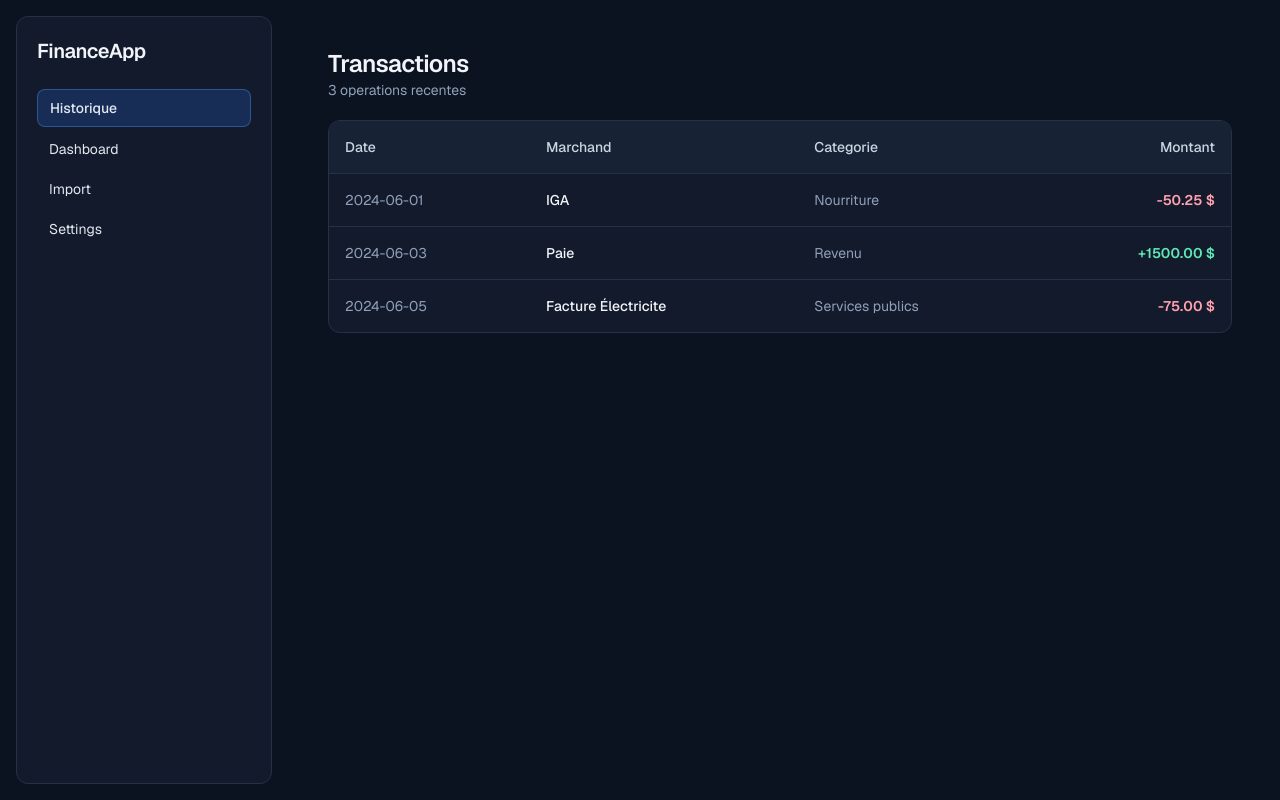
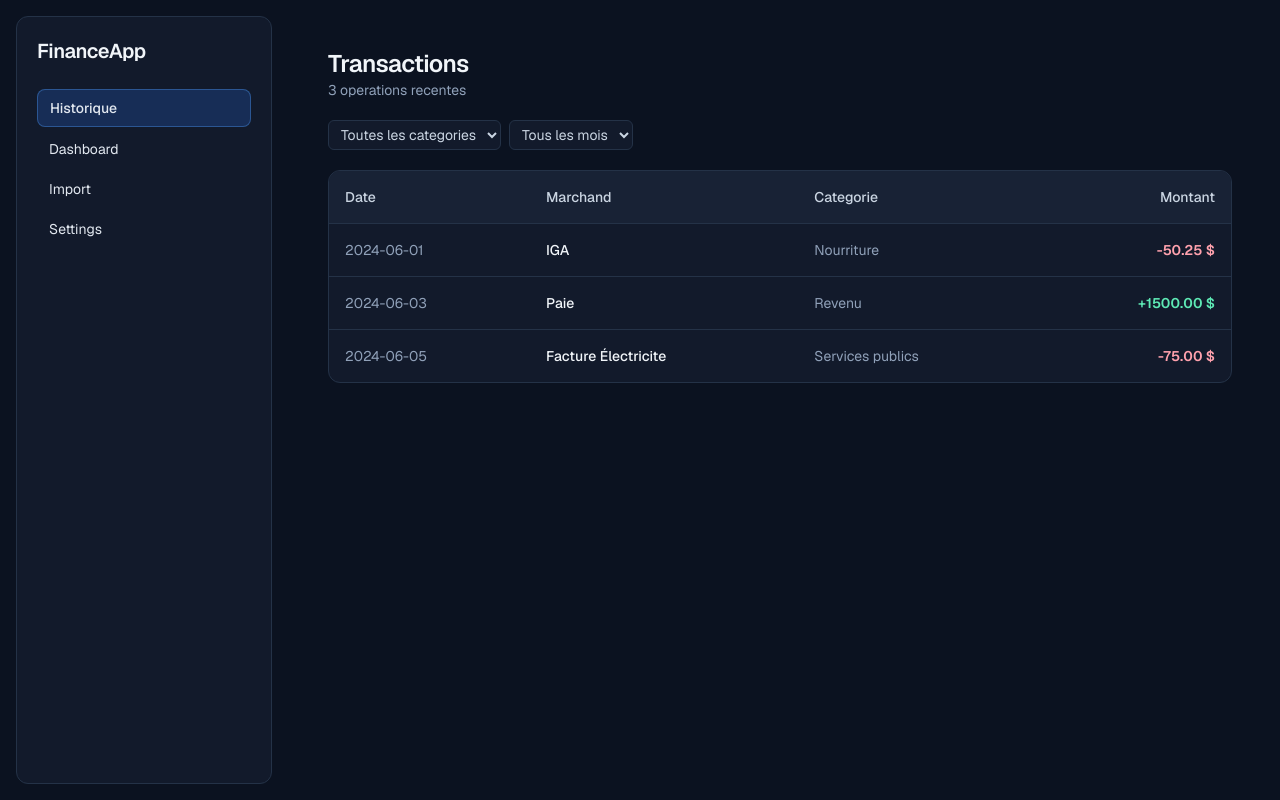
Before and after one commit to matheo-lacerte/FinanceApp, a Next.js app: page /transactions in a window 1280 px wide. Built offline with nearby package versions, Linux system fonts and the light colour scheme.

Commit message:
Ajoute des filtres de catégorie et de mois à la page des transactions

```diff
--- a/app/(app)/transactions/page.tsx
+++ b/app/(app)/transactions/page.tsx
@@ -16,7 +16,11 @@ const mockData = [
   },
 ];
 
+const categories = [ "Nourriture", "Revenu", "Services publics", "Transport", "Divertissement", "Santé", "Autres" ];
+
 export default function TransactionsPage() {
+  const selectClasses = "border border-[color:var(--border)] rounded-md bg-[color:var(--surface)] px-2 py-1 text-sm text-slate-300";
+
   return (
     <main className="space-y-5">
       <header>
@@ -24,6 +28,29 @@ export default function TransactionsPage() {
         <p className="text-sm text-slate-400">{mockData.length} operations recentes</p>
       </header>
 
+      <div>
+        <select className={selectClasses}>
+          <option value="all">Toutes les categories</option>
+          {categories.map((category) => (
+            <option key={category} value={category}>{category}</option>
+          ))}
+        </select>
+        <select className={`ml-2 ${selectClasses}`}>
+          <option value="all">Tous les mois</option>
+          <option value="january">Janvier</option>
+          <option value="february">Février</option>
+          <option value="march">Mars</option>
+          <option value="april">Avril</option>
+          <option value="may">Mai</option>
+          <option value="june">Juin</option>
+          <option value="july">Juillet</option>
+          <option value="august">Août</option>
+          <option value="september">Septembre</option>
+          <option value="october">Octobre</option>
+          <option value="november">Novembre</option>
+          <option value="december">Décembre</option>
+        </select>
+      </div>
       <div className="mx-auto max-w-xl space-y-3 md:hidden">
         {mockData.map((transaction) => {
           const sign = transaction.amount < 0 ? "" : "+";
```
